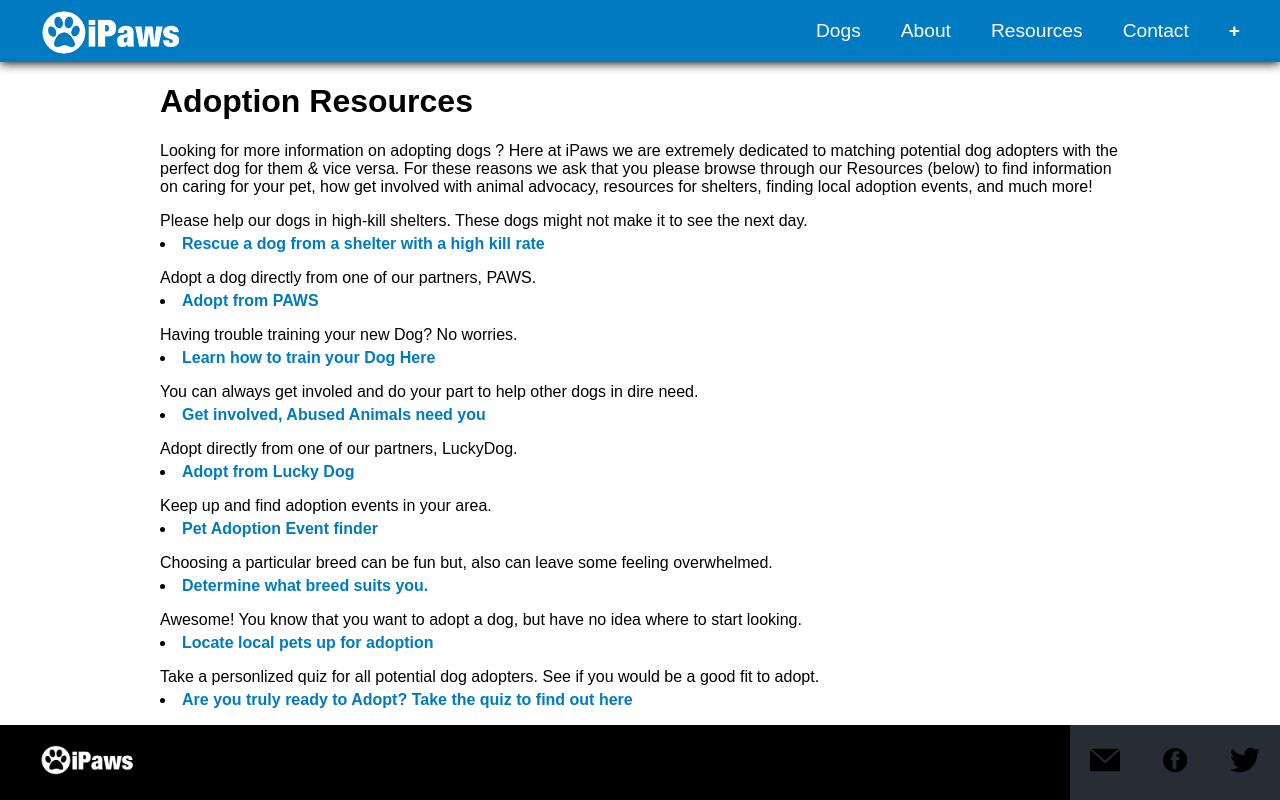
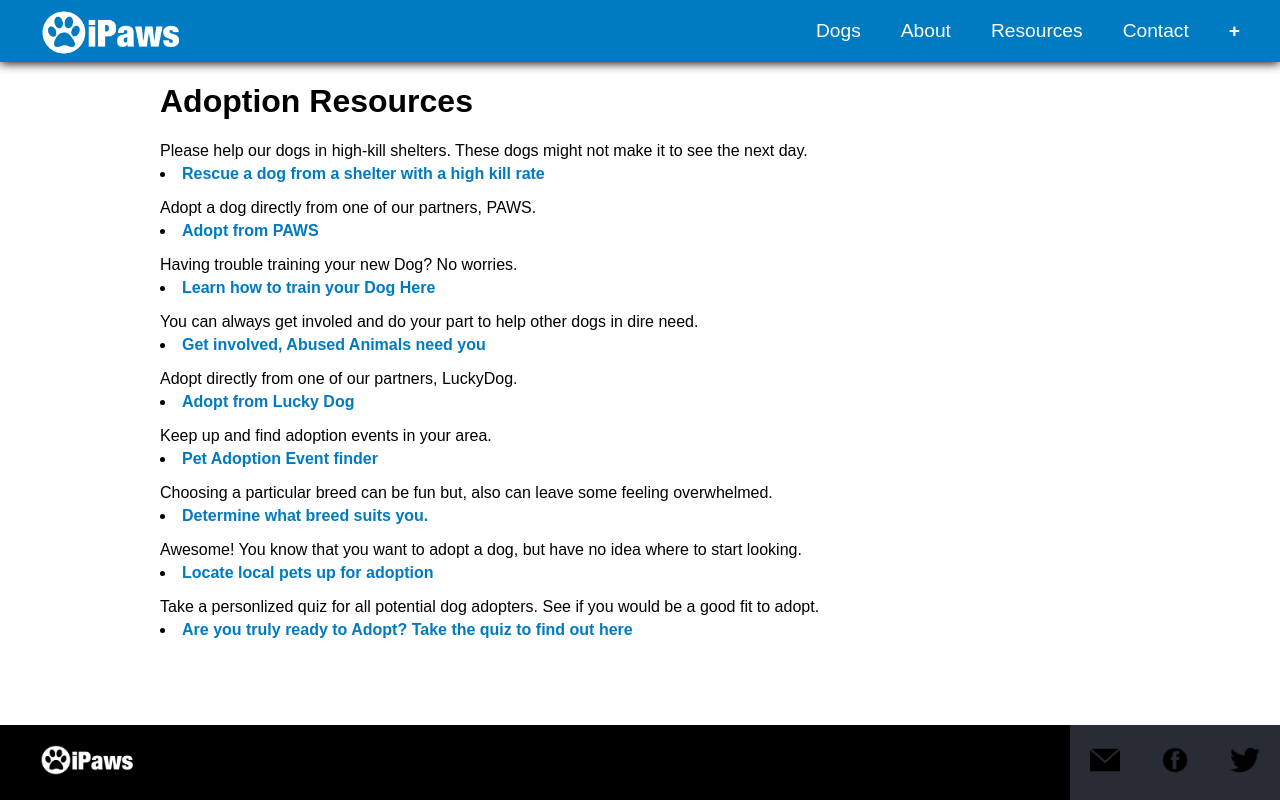
Before and after one commit to danmcquade/ipaws-front-end, a React (Create React App) app: page /resources in a window 1280 px wide. Built offline with nearby package versions, Linux system fonts and the light colour scheme.

Commit message:
Update resources component

```diff
--- a/src/Resources/Resources.js
+++ b/src/Resources/Resources.js
@@ -6,7 +6,6 @@ class Resources extends Component {
     return (
       <div className='resources-container'>
         <h1>Adoption Resources</h1>
-        <p>Looking for more information on adopting dogs ? Here at iPaws we are extremely dedicated to matching potential dog adopters with the perfect dog for them & vice versa. For these reasons we ask that you please browse through our Resources (below) to find information on caring for your pet, how get involved with animal advocacy, resources for shelters, finding local adoption events, and much more!</p>
         <div className='adoption-resource'>
           <p>Please help our dogs in high-kill shelters. These dogs might not make it to see the next day.<br />
             <li><a href='http://www.citydogsrescuedc.org/about.html#.WjgfT7Q-c6g'><strong>Rescue a dog from a shelter with a high kill rate</strong></a></li></p>
```
